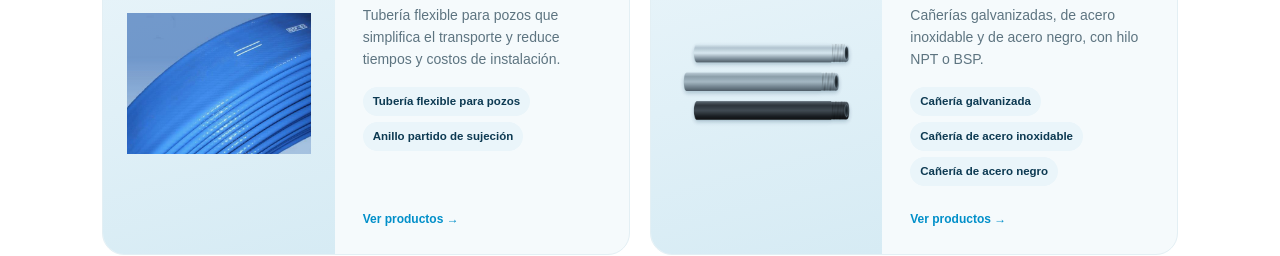
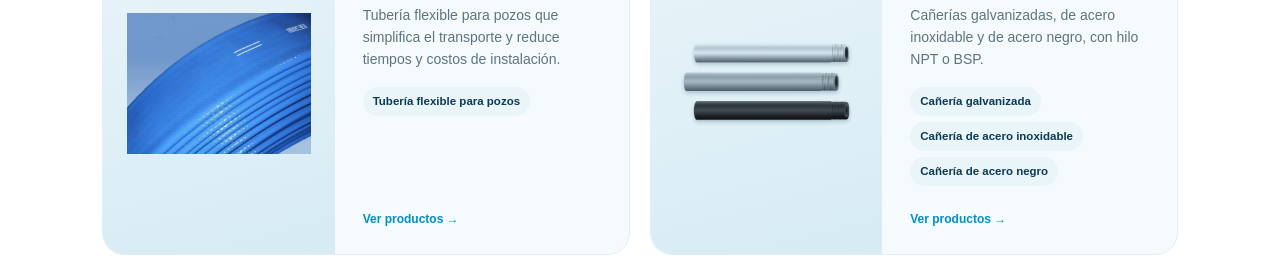
Before and after one commit to rodark99/Hidroterra-page, a Next.js app: page /soluciones in a window 1280 px wide. Shown: the part 1920-2176 px from the top of the page. Built offline with nearby package versions, Linux system fonts and the light colour scheme; no server answers.

Commit message:
Tubería flexible: foto original con conexión y quitar anillo partido
Co-Authored-By: Claude Opus 5.5 <noreply@anthropic.com>
Claude-Session: https://claude.ai/code/session_016iLmevAzpMLamSXyWzGzGS

```diff
--- a/app/catalog-data.ts
+++ b/app/catalog-data.ts
@@ -369,7 +369,7 @@ export const productFamilies: ProductFamily[] = [
         id: "tuberia-flexible",
         name: "Tubería flexible para pozos",
         description: "Tubería flexible con acoples de acero inoxidable roscados que se instala en una fracción del tiempo de una tubería rígida.",
-        image: "/productos/copla-foto.png",
+        image: "/productos/tuberia-acople-foto.jpg",
         specs: [
           { label: "Series", value: "150, 200, 250 y 400" },
           { label: "Tracción", value: "Hasta 20 toneladas" },
@@ -377,17 +377,6 @@ export const productFamilies: ProductFamily[] = [
           { label: "Certificación", value: "Aprobaciones NSF" },
         ],
         highlights: ["Alto rendimiento hidráulico", "Sin crecimiento de bacterias", "Menor costo de instalación y transporte"],
-      },
-      {
-        id: "anillo-partido",
-        name: "Anillo partido de sujeción",
-        description: "Anillo bipartido de acero inoxidable con hilo interior que se aprieta con pernos para sujetar el acople a la tubería flexible durante la instalación y el retiro del equipo.",
-        image: "/productos/anillo-partido.jpg",
-        specs: [
-          { label: "Material", value: "Acero inoxidable" },
-          { label: "Cierre", value: "Dos mitades apernadas" },
-          { label: "Uso", value: "Sujeción de acoples de tubería flexible" },
-        ],
       },
     ],
   },
```
Also changed, not shown: public/productos/anillo-partido.jpg (deleted), public/productos/tuberia-acople-foto.jpg (added).
